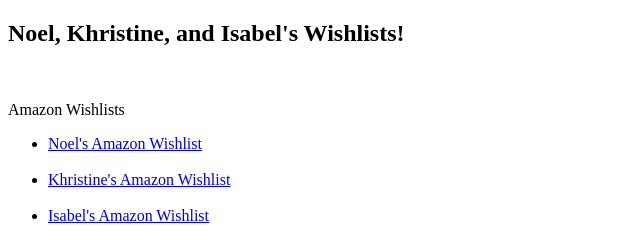
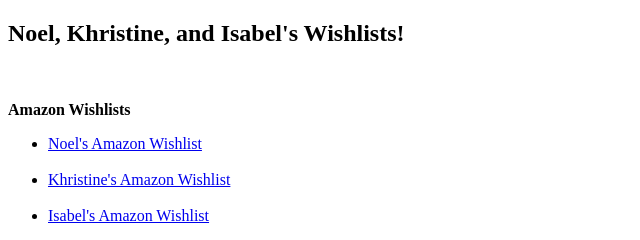
Before and after one commit to chingcuangco/wishlist, a plain HTML site: page index.htm in a window 1280 px wide. Shown: the top 240 px of the page, 0-640 px from the left. Drawn offline with Linux system fonts and the light colour scheme.

Commit message:
Update index.htm

```diff
--- a/index.htm
+++ b/index.htm
@@ -8,7 +8,7 @@
     <p>&nbsp;</p>
 
 
-    <p>Amazon Wishlists</p>
+    <p><b>Amazon Wishlists</b></p>
     <ul>
   <li><a href="https://www.amazon.com/hz/wishlist/ls/V530RV8ZE7IK?ref_=wl_share">Noel's Amazon Wishlist</a><br>&nbsp;</li>
   <li><a href="https://www.amazon.com/hz/wishlist/ls/3HB3CWDFDQUWV?ref_=wl_share">Khristine's Amazon Wishlist</a><br>&nbsp;</li>
```
